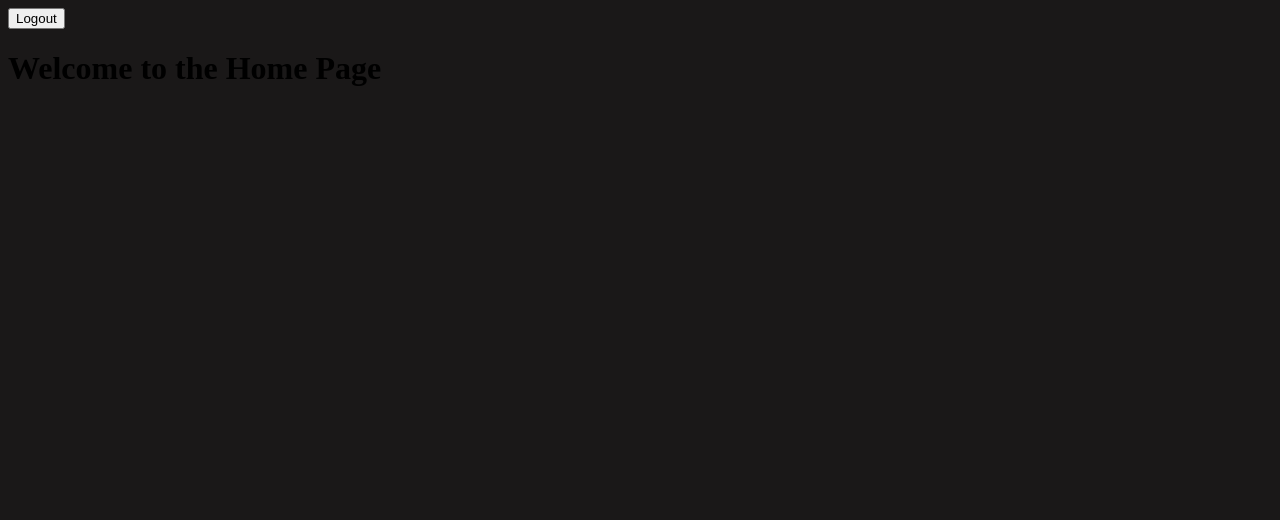
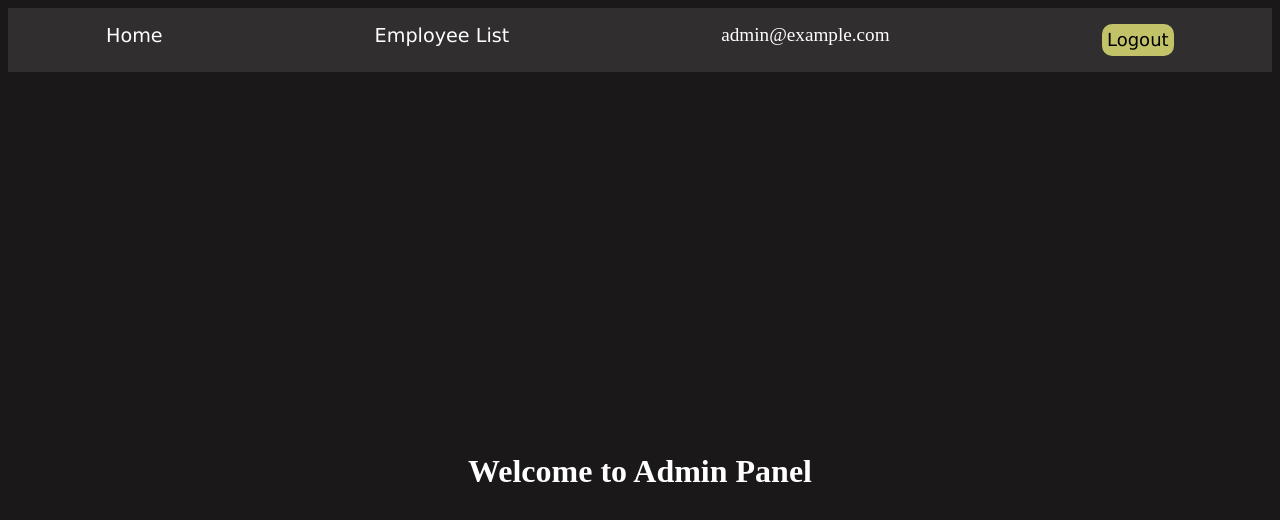
Before and after one commit to AK5200/deals_dray, a React (Create React App) app in the folder frontend/: page /home in a window 1280 px wide. Shown: the top 520 px of the page. Built offline with nearby package versions, Linux system fonts and the light colour scheme; sample sign-in values are in the browser's storage.

Commit message:
[Anupam] styled admin's home page

```diff
--- a/frontend/src/App.jsx
+++ b/frontend/src/App.jsx
@@ -5,13 +5,14 @@ import Home from './components/home';
 import Login from './components/login';
 import Register from './components/register';
 import PrivateRoute from './components/privateRoutes'; // Adjust path as necessary
-import Logout from './components/logout'; // Adjust path as necessary
+ // Adjust path as necessary
 
 function App() {
   return (
     <Router>
       <Routes>
         <Route path="/login" element={<Login />} />
+        <Route path="*" element={<Login />} />
         <Route path="/register" element={<Register />} />
         <Route path="/home" element={<PrivateRoute element={<Home />} />} />
         {/* Add other routes here */}
--- a/frontend/src/components/home.jsx
+++ b/frontend/src/components/home.jsx
@@ -1,7 +1,8 @@
+// src/components/home.jsx
 import React from 'react';
-import { useNavigate } from 'react-router-dom';
+import { Link, useNavigate } from 'react-router-dom';
 
-const Logout = () => {
+const Home = () => {
   const navigate = useNavigate();
 
   const handleLogout = () => {
@@ -10,11 +11,25 @@ const Logout = () => {
   };
 
   return (
-    <div>
-      <button onClick={handleLogout}>Logout</button>
-      <h1>Welcome to the Home Page</h1>
+    <div className='home-outer'>
+      <nav className="home-inner">
+
+            <Link to="/home" className="home-home">Home</Link>
+
+            <Link to="/employee-list" className="home-employee">Employee List</Link>
+
+            <span className="home-name">admin@example.com</span>
+
+            <button onClick={handleLogout} className="home-logout">Logout</button>
+
+
+      </nav>
+      <div className="home-outer-p">
+        <h1 className="home-p">Welcome to Admin Panel</h1>
+        {/* Add your content here */}
+      </div>
     </div>
   );
 };
 
-export default Logout;
+export default Home;
--- a/frontend/src/components/index.css
+++ b/frontend/src/components/index.css
@@ -63,3 +63,60 @@ body{
 .register-login:hover{
     color: rgb(203, 101, 203);
 }
+
+
+.home-inner{
+
+    display: flex;
+    background-color: rgb(48, 46, 46);
+    justify-content: space-around;
+    gap: 3em;
+    padding: 1em;
+    flex-wrap: wrap;
+}
+
+.home-home, .home-employee{
+    text-decoration: none;
+    color: white;
+    font-family: 'Lucida Sans', 'Lucida Sans Regular', 'Lucida Grande', 'Lucida Sans Unicode', Geneva, Verdana, sans-serif;
+    font-size:larger;
+    cursor: pointer;
+    transition: color 0.2s ease-in-out;
+}
+
+.home-home:hover, .home-employee:hover{
+    color:  rgb(203, 101, 203);
+}
+
+.home-logout{
+    text-decoration: none;
+    background-color:rgb(194, 194, 104) ;
+    font-family: 'Lucida Sans', 'Lucida Sans Regular', 'Lucida Grande', 'Lucida Sans Unicode', Geneva, Verdana, sans-serif;
+    font-size: large;
+    cursor: pointer;
+    transition: color 0.2s ease-in-out;
+    border-radius: 10px;
+    padding: 0.3em;
+    border: none;
+}
+
+.home-logout:hover{
+    background-color:rgb(203, 101, 203) ;
+    border: none;
+}
+
+.home-name{
+    color: white;
+    font-size: larger;
+}
+
+.home-p{
+    color: white;
+}
+
+.home-outer-p{
+    height: 100vh;
+    display: flex;
+    justify-content: center;
+    align-items: center;
+}
```
